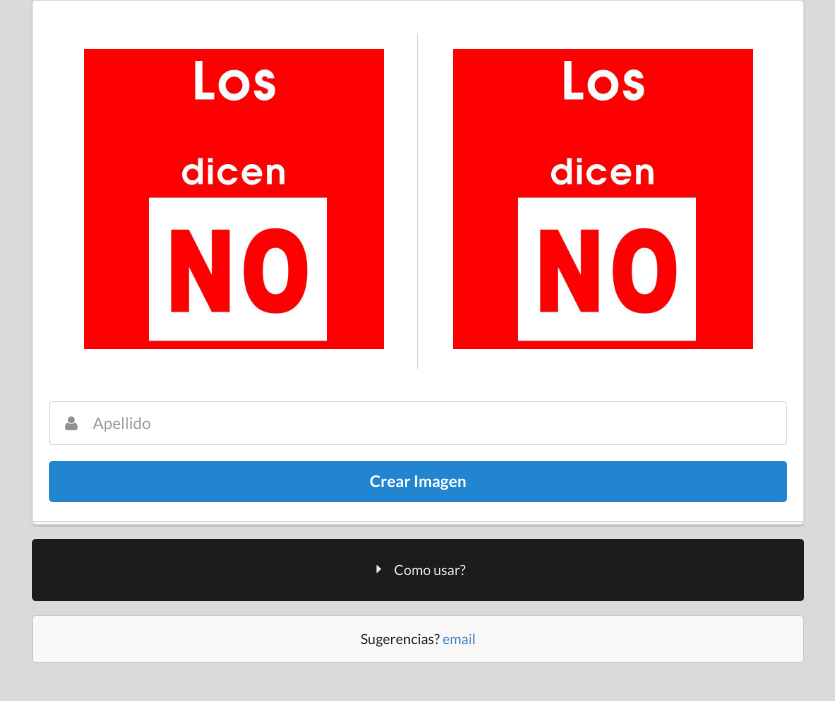
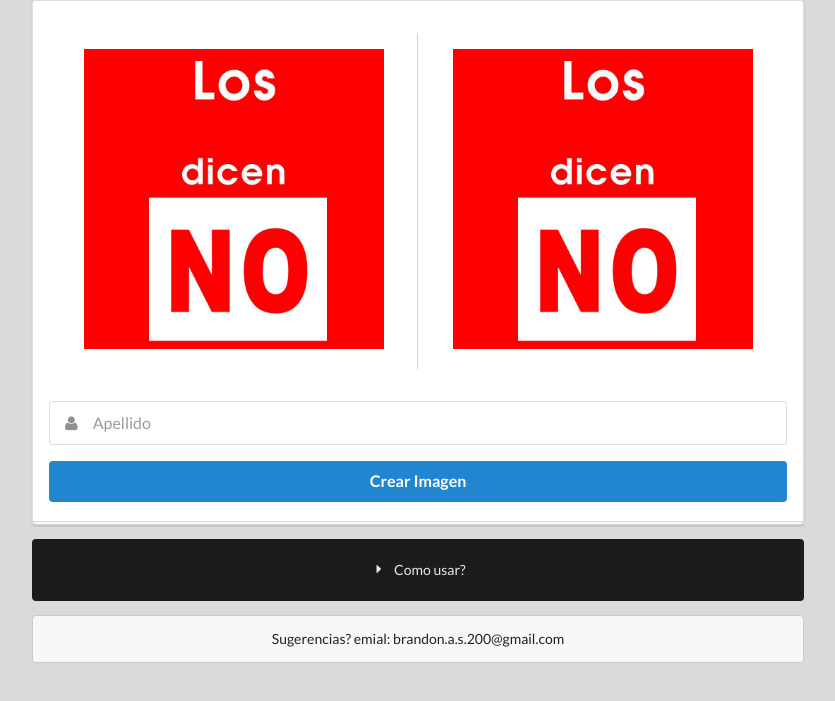
Before and after one commit to degos/image.github.io, a plain HTML site: page index.html in a window 1280 px wide. Shown: the part 75-776 px from the top of the page, without its empty margins (222-1057 px from the left). Drawn offline with nearby package versions, Linux system fonts and the light colour scheme; files whose address does not match are found by name.

Commit message:
tree commit

```diff
--- a/index.html
+++ b/index.html
@@ -119,7 +119,7 @@
             </div>
         </div>
         <div class="ui message">
-            Sugerencias? <a href="brandon.a.s.200@gmail.com"> email</a>
+            Sugerencias? emial: brandon.a.s.200@gmail.com
         </div>
     </div>
 </div>
```
